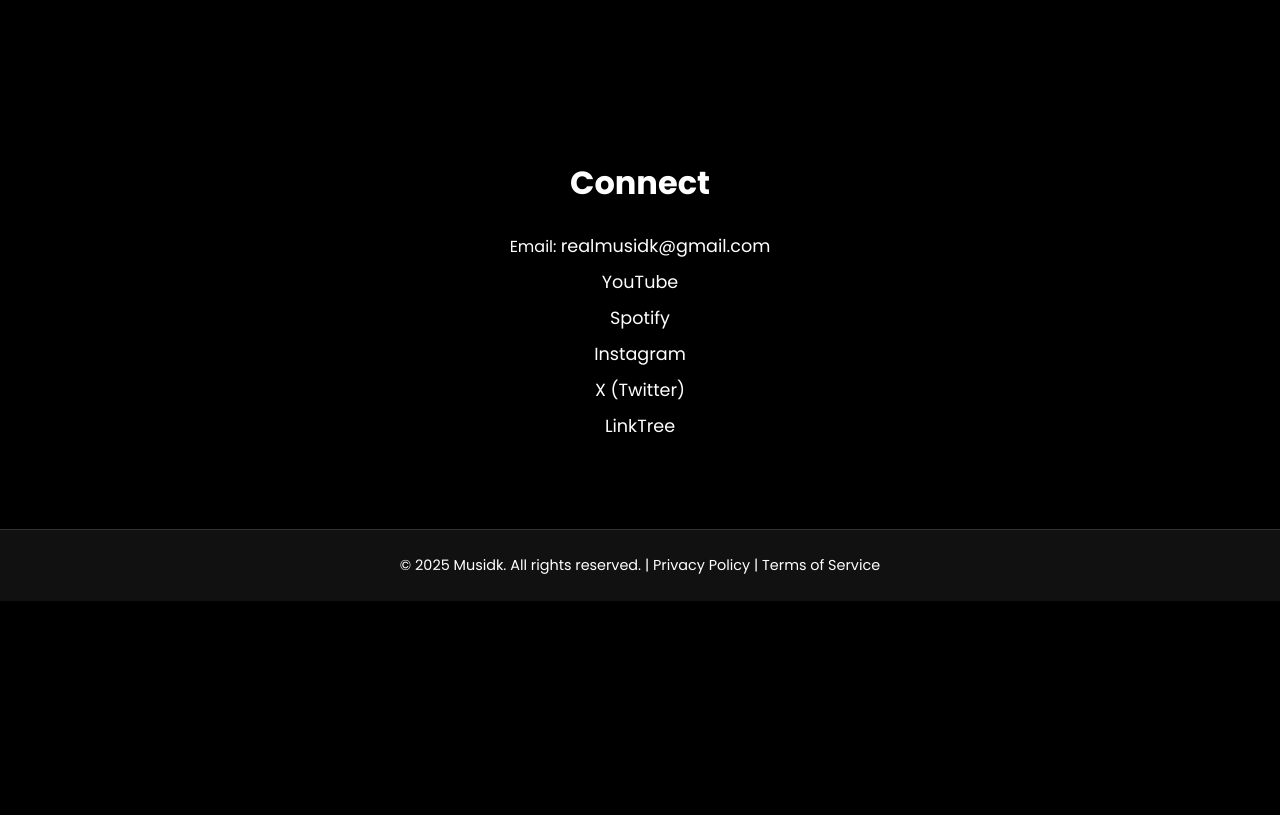
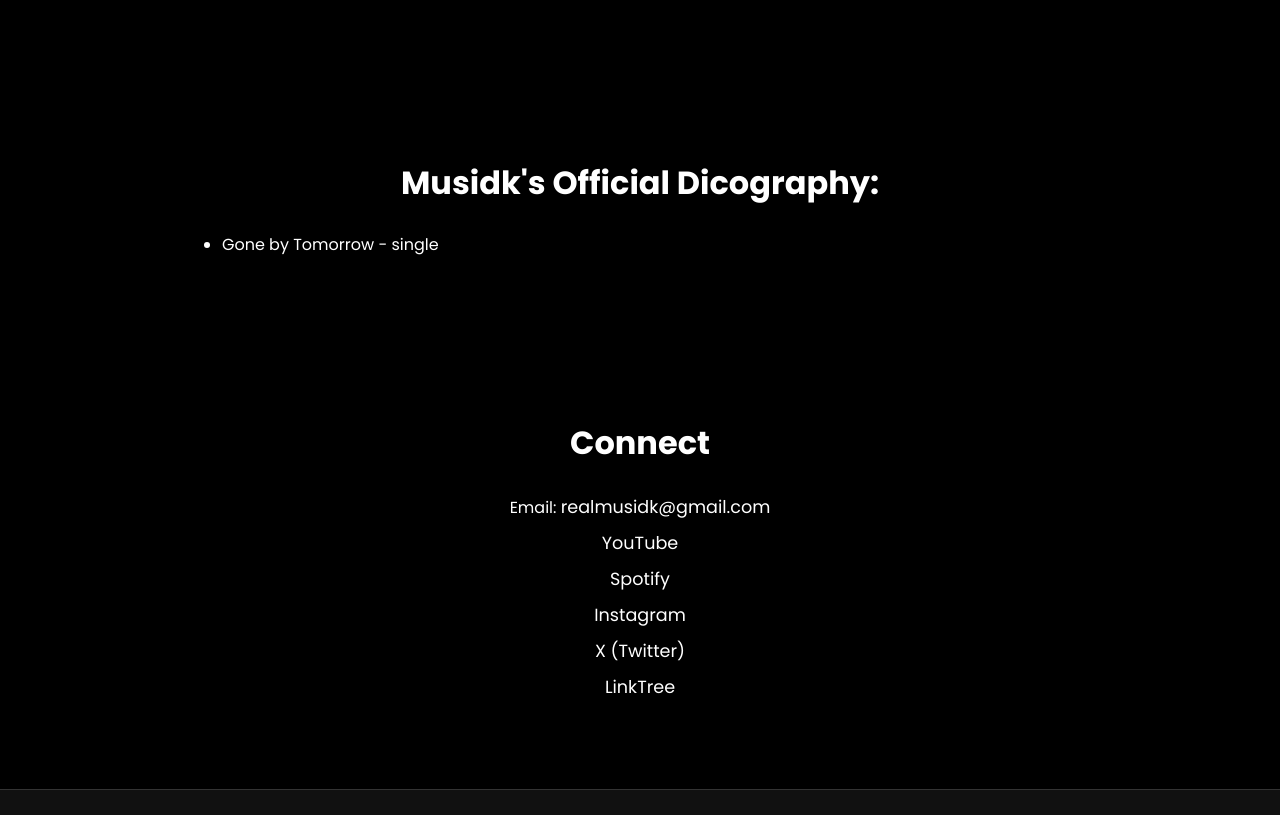
Before and after one commit to MusidkOfficial/Website, a plain HTML site: page index.html in a window 1280 px wide. Shown: the part 1219-2034 px from the top of the page. Before the commit the page ends 1820 px from the top, so only its background shows below. Drawn offline with Linux system fonts and the light colour scheme.

Commit message:
added discography

```diff
--- a/index.html
+++ b/index.html
@@ -16,6 +16,7 @@
                 <li><a href="#hero">Home</a></li>
                 <li><a href="#bio">Bio</a></li>
                 <li><a href="#contact">Contact</a></li>
+                <li><a href="#music">Discography</a></li>
             </ul>
         </nav>
     </header>
@@ -51,6 +52,12 @@
             <p>With a minimalist, melancholic sound, Musidk creates songs that resonate with listeners who crave honesty and intimacy in music.</p>
         </section>
 
+        <section id="music" class="fade-in">
+            <ul><h2>Musidk's Official Dicography:</h2>
+            <li>Gone by Tomorrow - single</li>
+        </ul>
+        </section>
+
         <section id="contact" class="fade-in">
             <h2>Connect</h2>
             <ul>
```
